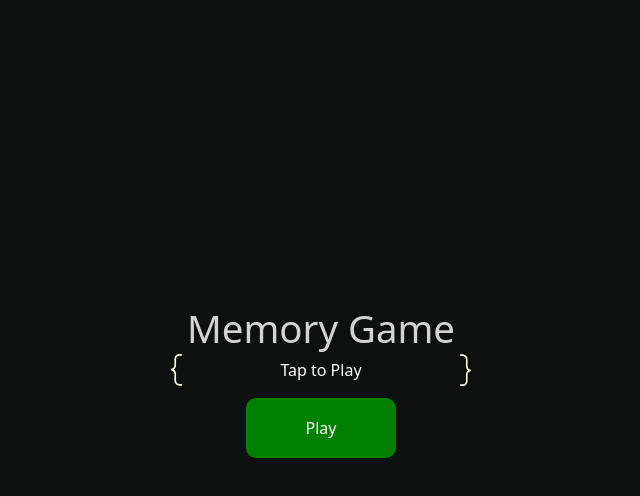
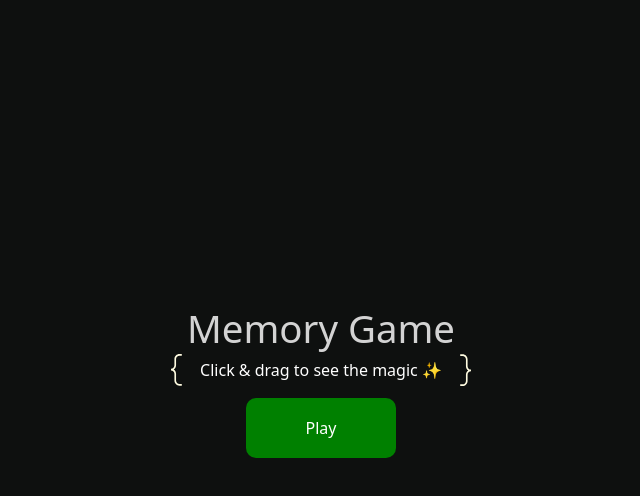
Before and after one commit to sarthak-gupta229/Memory-Game, a React (Vite) app: page / in a window 1280 px wide. Shown: the top 496 px of the page, without its empty margins (319-959 px from the left). Built offline with nearby package versions, Linux system fonts and the light colour scheme.

Commit message:
added line

```diff
--- a/src/component/Homepage.jsx
+++ b/src/component/Homepage.jsx
@@ -17,7 +17,7 @@ function Homepage() {
     <div className="text-center mt-20 relative z-10 flex justify-center items-center flex-col">
       <div className="absolute top-55">
       <h1>Memory Game</h1>
-      <p className="braces">Tap to Play</p>
+      <p className="braces">Click & drag to see the magic ✨</p>
       <button id="play" onClick={() => navigate("/game")}>Play</button>
       </div>
       <section className="hero pricing-hero" data-block="pricing-hero">
--- a/src/component/MemoryGames.jsx
+++ b/src/component/MemoryGames.jsx
@@ -58,7 +58,7 @@ const MemoryGames = () => {
     setWon(false);
   };
 
-  // eslint-disable-next-line react-hooks/exhaustive-deps
+
   useEffect(() => {
     const totalCards = gridSize * gridSize;
     const pairCount = Math.floor(totalCards / 2);
```
